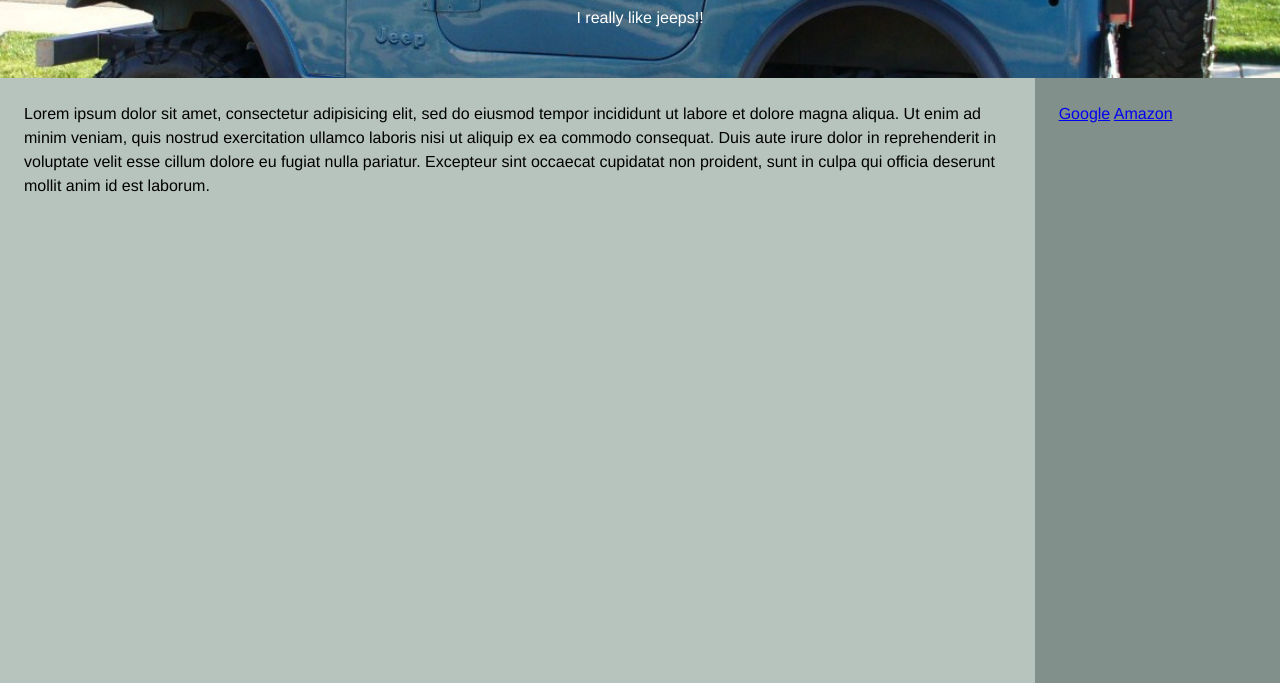
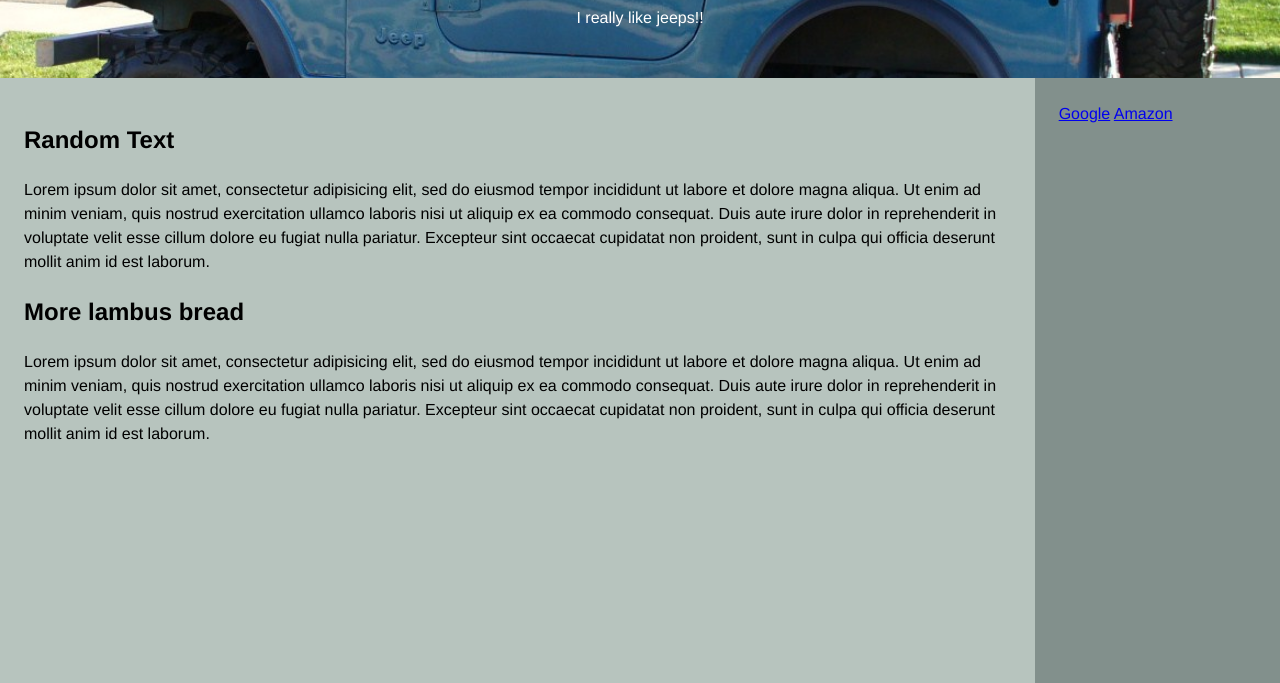
Before and after one commit to brockers/brockers.github.io, a plain HTML site: page index.html in a window 1280 px wide. Shown: the part 117-800 px from the top of the page. Drawn offline with Linux system fonts and the light colour scheme.

Commit message:
Final version of our glorious website.

```diff
--- a/index.html
+++ b/index.html
@@ -11,12 +11,21 @@
 	</header>
 	<div class="main">
 		<div class="content">
-			Lorem ipsum dolor sit amet, consectetur adipisicing elit, sed do eiusmod
+			<h2>Random Text</h2>
+			<p>Lorem ipsum dolor sit amet, consectetur adipisicing elit, sed do eiusmod
 			tempor incididunt ut labore et dolore magna aliqua. Ut enim ad minim veniam,
 			quis nostrud exercitation ullamco laboris nisi ut aliquip ex ea commodo
 			consequat. Duis aute irure dolor in reprehenderit in voluptate velit esse
 			cillum dolore eu fugiat nulla pariatur. Excepteur sint occaecat cupidatat non
-			proident, sunt in culpa qui officia deserunt mollit anim id est laborum.
+			proident, sunt in culpa qui officia deserunt mollit anim id est laborum.</p>
+			<h2>More lambus bread</h2>
+			<p>Lorem ipsum dolor sit amet, consectetur adipisicing elit, sed do eiusmod
+			tempor incididunt ut labore et dolore magna aliqua. Ut enim ad minim veniam,
+			quis nostrud exercitation ullamco laboris nisi ut aliquip ex ea commodo
+			consequat. Duis aute irure dolor in reprehenderit in voluptate velit esse
+			cillum dolore eu fugiat nulla pariatur. Excepteur sint occaecat cupidatat non
+			proident, sunt in culpa qui officia deserunt mollit anim id est laborum.</p>
+
 		</div>
 		<div class="sidebar">
 			<a href="www.google.com">Google</a>
```
